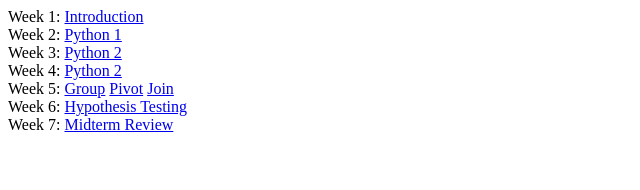
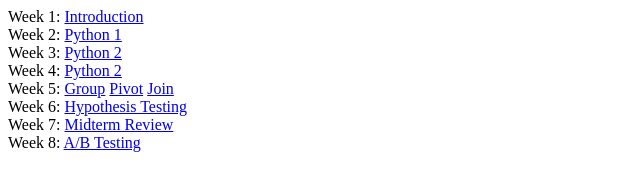
Before and after one commit to averyyip/averyyip.github.io, a plain HTML site: page index.html in a window 1280 px wide. Shown: the whole page, without its empty margins (0-640 px from the left). Drawn offline with Linux system fonts and the light colour scheme.

Commit message:
Week 8 a/b testing

```diff
--- a/index.html
+++ b/index.html
@@ -61,5 +61,12 @@
         >Midterm Review</a
       >
     </div>
+    <div>
+      Week 8:
+      <a
+        href="https://docs.google.com/presentation/d/1yG8ba8hk45ybIT5jI5hKWLrQZTf5qLImWOmI8pHpgXI/edit?usp=sharing"
+        >A/B Testing</a
+      >
+    </div>
   </body>
 </html>
```
